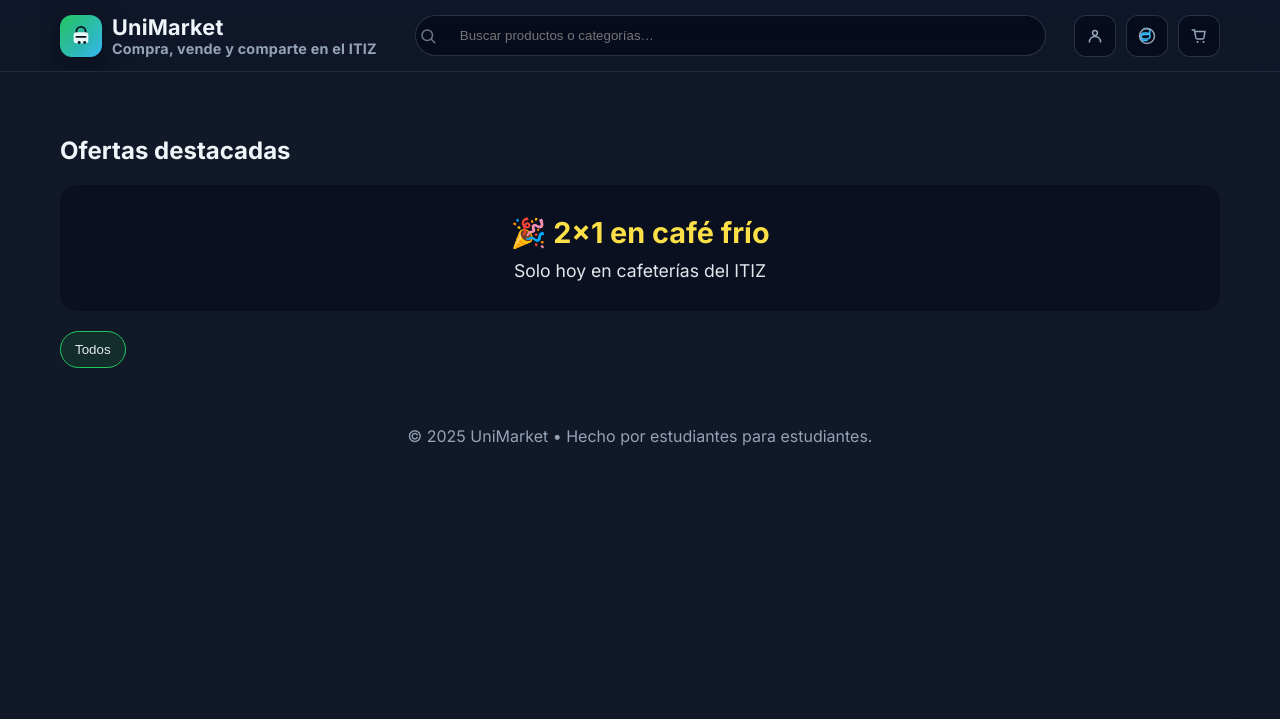
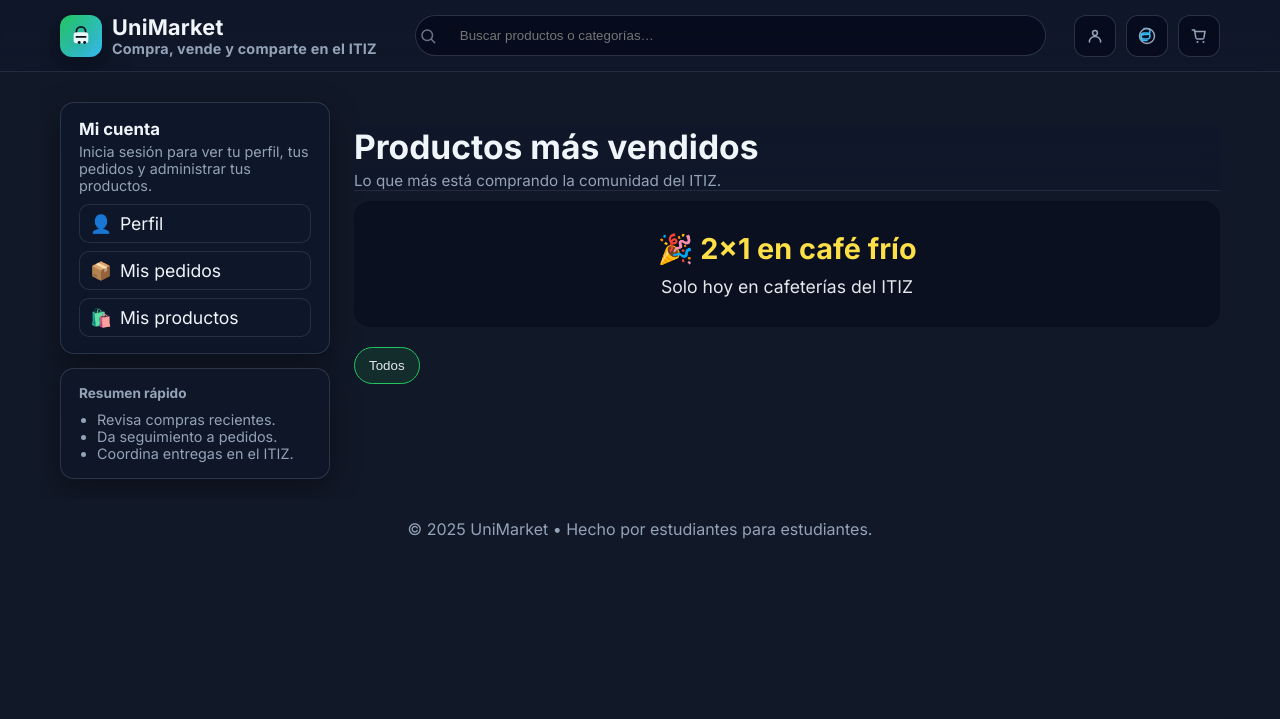
Before and after one commit to diego-reb/UniMarket, a Flask app: page / in a window 1280 px wide. Shown: the top 719 px of the page. Run offline with Flask 3, Linux system fonts and the light colour scheme; data that the repository does not hold is empty.

Commit message:
Ximena cambie el index

```diff
--- a/templates/index.html
+++ b/templates/index.html
@@ -190,6 +190,134 @@
   }
 
   .tab:hover { border-color:var(--brand-2) }
+
+  /* ============ LAYOUT PRINCIPAL CON SIDEBAR ============ */
+
+.page-layout {
+  display: grid;
+  grid-template-columns: 270px minmax(0, 1fr);
+  gap: 24px;
+  align-items: flex-start;
+  margin-top: 10px;
+}
+
+.sidebar-panel {
+  display: flex;
+  flex-direction: column;
+  gap: 14px;
+}
+
+.sidebar-card {
+  background: rgba(15,23,42,0.96);
+  border: 1px solid rgba(148,163,184,0.22);
+  border-radius: 14px;
+  padding: 16px 18px;
+  box-shadow: var(--shadow);
+}
+
+.sidebar-title {
+  font-size: 1.05rem;
+  font-weight: 700;
+  margin: 0 0 4px;
+}
+
+.sidebar-subtitle {
+  font-size: 0.85rem;
+  color: var(--muted);
+  margin: 0 0 10px;
+}
+
+.sidebar-text {
+  font-size: 0.9rem;
+  color: var(--muted);
+  margin: 0 0 10px;
+}
+
+.sidebar-nav {
+  display: flex;
+  flex-direction: column;
+  gap: 8px;
+  margin-top: 4px;
+}
+
+.sidebar-link {
+  display: flex;
+  align-items: center;
+  gap: 8px;
+  padding: 8px 10px;
+  border-radius: 10px;
+  background: rgba(15,23,42,0.9);
+  border: 1px solid rgba(148,163,184,0.18);
+  font-size: 0.9rem;
+  cursor: pointer;
+  transition: background 0.15s ease, border 0.15s ease, transform 0.06s ease;
+}
+
+.sidebar-link span {
+  font-size: 1.1rem;
+}
+
+.sidebar-link:hover {
+  background: rgba(34,197,94,0.10);
+  border-color: var(--brand);
+  transform: translateY(-1px);
+}
+
+.sidebar-card-muted {
+  background: rgba(15,23,42,0.85);
+}
+
+/* Cabecera de la sección principal */
+.content-panel {
+  display: flex;
+  flex-direction: column;
+  gap: 16px;
+}
+
+/* Título “Productos más vendidos” */
+.hero-header {
+  display: flex;
+  flex-direction: column;
+  gap: 4px;
+  margin-bottom: 10px;
+}
+
+.hero-header h1 {
+  font-size: 2.1rem;
+  margin: 0;
+}
+
+.hero-subtitle {
+  margin: 0;
+  font-size: 0.95rem;
+  color: var(--muted);
+}
+
+/* Responsive: sidebar arriba en móvil/tablet */
+@media (max-width: 960px) {
+  .page-layout {
+    grid-template-columns: 1fr;
+  }
+
+  .sidebar-panel {
+    order: -1;          /* sidebar arriba */
+  }
+}
+
+/* Ajuste extra para móviles pequeños */
+@media (max-width: 767px) {
+  .page-layout {
+    gap: 16px;
+  }
+
+  .sidebar-card {
+    padding: 14px 14px;
+  }
+
+  .hero-header h1 {
+    font-size: 1.6rem;
+  }
+}
 
   /* ================= GRID PRODUCTOS ================= */
 
@@ -543,11 +671,49 @@
   </div>
 </header>
 
+<main class="container">
+  <div class="page-layout">
+    <!-- ===== SIDEBAR ===== -->
+    <aside class="sidebar-panel" aria-label="Panel de usuario">
+      <div class="sidebar-card">
+        <h2 class="sidebar-title">Mi cuenta</h2>
+        {% if current_user.is_authenticated %}
+          <p class="sidebar-text">Sesión activa en UniMarket. Gestiona tus compras y ventas desde aquí.</p>
+        {% else %}
+          <p class="sidebar-text">Inicia sesión para ver tu perfil, tus pedidos y administrar tus productos.</p>
+        {% endif %}
+        <nav class="sidebar-nav" aria-label="Navegación de cuenta">
+          <a href="/perfil" class="sidebar-link">
+            <span>👤</span> <span>Perfil</span>
+          </a>
+          <a href="/pedidos" class="sidebar-link">
+            <span>📦</span> <span>Mis pedidos</span>
+          </a>
+          <a href="/mis_productos" class="sidebar-link">
+            <span>🛍️</span> <span>Mis productos</span>
+          </a>
+        </nav>
+      </div>
 
-  <main class="container">
-    <section class="hero" aria-labelledby="ofertas-destacadas">
-      <h2 id="ofertas-destacadas" class="sr-only">Ofertas destacadas</h2>
-      <div class="carousel" aria-roledescription="carrusel" aria-label="Ofertas destacadas">
+      <div class="sidebar-card sidebar-card-muted">
+        <h3 class="sidebar-subtitle">Resumen rápido</h3>
+        <ul class="sidebar-text" style="padding-left: 18px; margin: 6px 0 0;">
+          <li>Revisa compras recientes.</li>
+          <li>Da seguimiento a pedidos.</li>
+          <li>Coordina entregas en el ITIZ.</li>
+        </ul>
+      </div>
+    </aside>
+
+    <!-- ===== CONTENIDO PRINCIPAL ===== -->
+    <section class="content-panel">
+      <section class="hero" aria-labelledby="productos-mas-vendidos">
+        <header class="hero-header">
+          <h1 id="productos-mas-vendidos">Productos más vendidos</h1>
+          <p class="hero-subtitle">Lo que más está comprando la comunidad del ITIZ.</p>
+        </header>
+
+        <div class="carousel" aria-roledescription="carrusel" aria-label="Productos más vendidos">
           <div class="carousel-track" id="carouselTrack">
             <div class="carousel-slide">
               <h2>🎉 2x1 en café frío</h2>
@@ -563,11 +729,11 @@
             </div>
           </div>
         </div>
+
         <div class="tabs" role="tablist" aria-label="Categorías de productos">
           <button class="tab active" data-filter="todos" role="tab" aria-selected="true">Todos</button>
           {% for cat in categorias %}
             <button class="tab" data-filter="{{ cat.id_categoria }}" role="tab">{{ cat.nombre }}</button>
-
           {% endfor %}
         </div>
       </section>
@@ -580,17 +746,18 @@
               <div class="thumb">
                 <img src="{{ url_for('static', filename='uploads/' ~ p.foto) }}" alt="{{ p.nombre }}" style="max-width:100%; border-radius:8px;">
               </div>
-
             </div>
             <div class="card-body">
               <h3 class="title">{{ p.nombre }}</h3>
               <p class="meta">Vendedor: {{ p.vendedor }}</p>
-        <p class="meta">{{p.descripcion}}</p>
+              <p class="meta">{{ p.descripcion }}</p>
               <div class="buy">
                 <div class="price">${{ "%.2f"|format(p.precio) }}</div>
                 <button class="btn primary" data-add
                         data-id="{{ p.id }}" data-name="{{ p.nombre }}"
-                  data-price="{{ p.precio }}" data-vendedor="{{ p.vendedor }}" data-descripcion = "{{p.descripcion}}"  data-image="{{ url_for('static', filename='uploads/' ~ p.foto) }}">
+                        data-price="{{ p.precio }}" data-vendedor="{{ p.vendedor }}"
+                        data-descripcion="{{ p.descripcion }}"
+                        data-image="{{ url_for('static', filename='uploads/' ~ p.foto) }}">
                   Agregar
                 </button>
               </div>
@@ -598,8 +765,8 @@
           </article>
         {% endfor %}
       </section>
-
-
+    </section>
+  </div>
 </main>
 
   <footer class="container">
```
Lines whose indentation alone changed are shown as unchanged.
